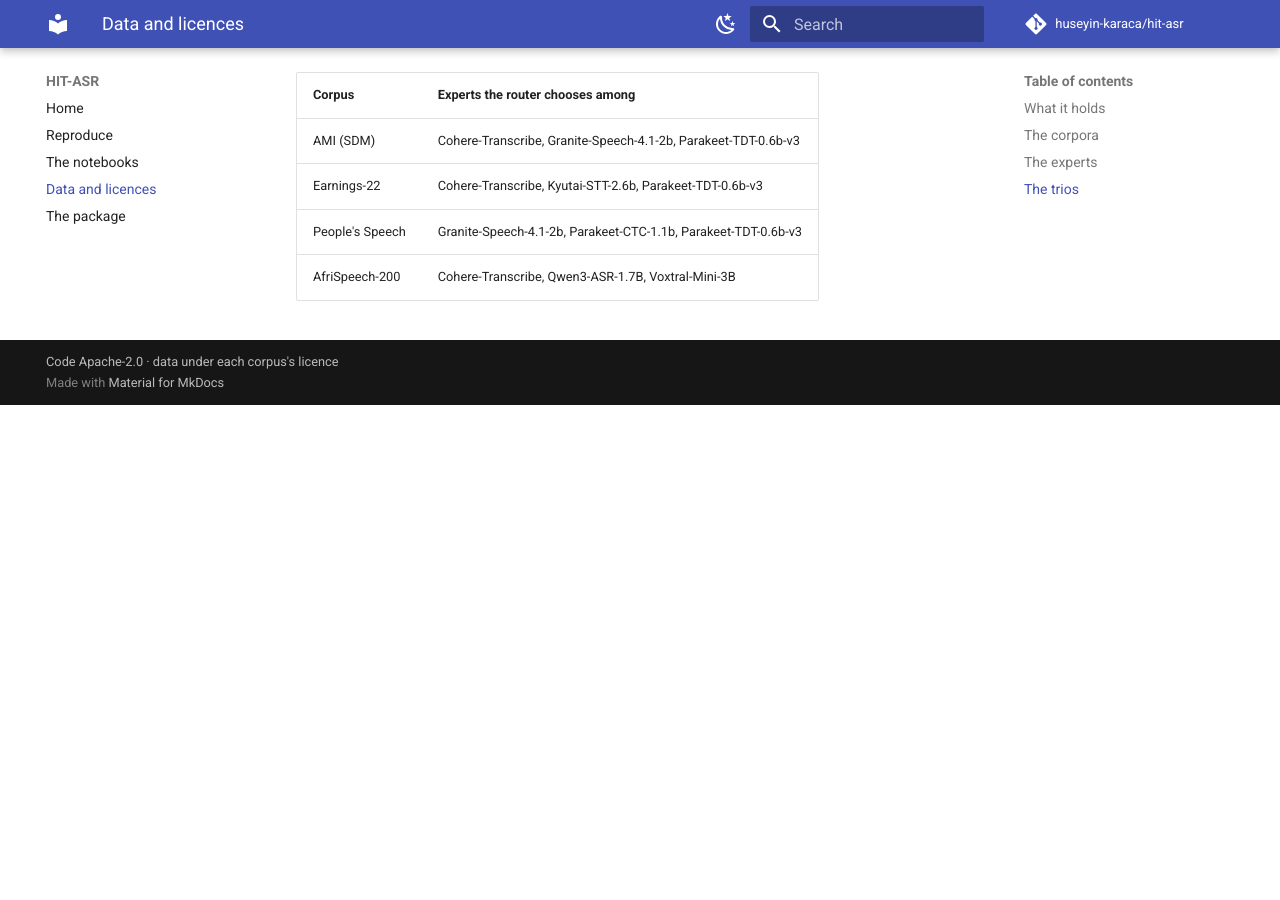
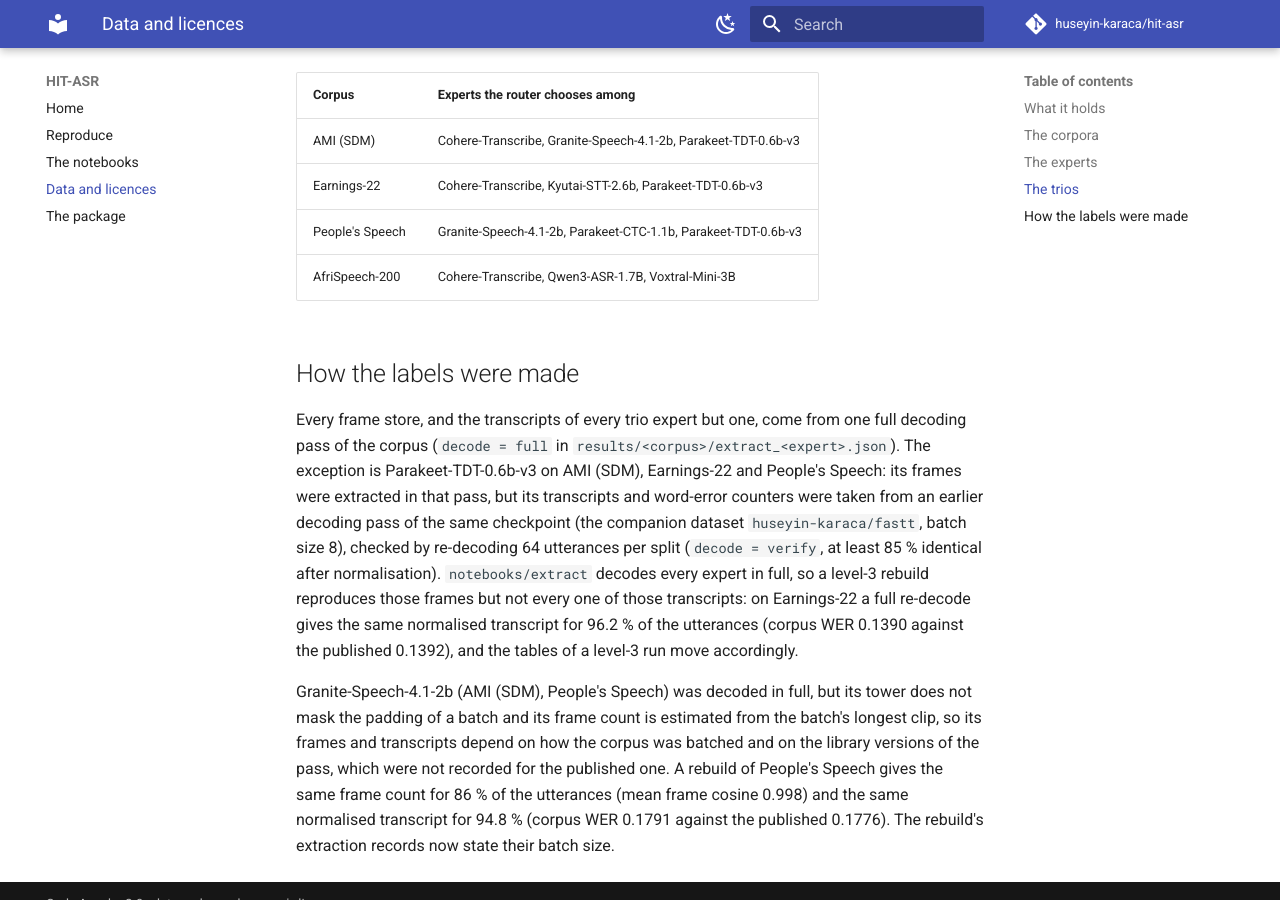
Before and after one commit to huseyin-karaca/hit-asr, an MkDocs documentation site: the page built from docs/data.md, in a window 1280 px wide and 900 px high, scrolled down 2133 px. Built offline with MkDocs 1.6.1 and Material for MkDocs 9.7.7, drawn with Linux system fonts in a browser that asks for light colours; comment, search, counter and statistics services are not loaded; before the commit the page ends 2538 px from its top, so only the background shows below that.

Commit message:
Docs: how the labels were made; the CUDA image with a C compiler; extraction records its batch size

```diff
--- a/docs/data.md
+++ b/docs/data.md
@@ -56,3 +56,21 @@
 | Earnings-22 | Cohere-Transcribe, Kyutai-STT-2.6b, Parakeet-TDT-0.6b-v3 |
 | People's Speech | Granite-Speech-4.1-2b, Parakeet-CTC-1.1b, Parakeet-TDT-0.6b-v3 |
 | AfriSpeech-200 | Cohere-Transcribe, Qwen3-ASR-1.7B, Voxtral-Mini-3B |
+
+## How the labels were made
+
+Every frame store, and the transcripts of every trio expert but one, come from one full decoding pass of the corpus
+(`decode = full` in `results/<corpus>/extract_<expert>.json`). The exception is Parakeet-TDT-0.6b-v3 on AMI (SDM),
+Earnings-22 and People's Speech: its frames were extracted in that pass, but its transcripts and word-error counters
+were taken from an earlier decoding pass of the same checkpoint (the companion dataset `huseyin-karaca/fastt`, batch size 8), checked by re-decoding 64 utterances per split
+(`decode = verify`, at least 85 % identical after normalisation). `notebooks/extract` decodes every expert in full, so a
+level-3 rebuild reproduces those frames but not every one of those transcripts: on Earnings-22 a full re-decode gives
+the same normalised transcript for 96.2 % of the utterances (corpus WER 0.1390 against the published 0.1392), and the
+tables of a level-3 run move accordingly.
+
+Granite-Speech-4.1-2b (AMI (SDM), People's Speech) was decoded in full, but its tower does not mask the padding
+of a batch and its frame count is estimated from the batch's longest clip, so its frames and transcripts depend on
+how the corpus was batched and on the library versions of the pass, which were not recorded for the published one.
+A rebuild of People's Speech gives the same frame count for 86 % of the utterances (mean frame cosine 0.998) and
+the same normalised transcript for 94.8 % (corpus WER 0.1791 against the published 0.1776). The rebuild's
+extraction records now state their batch size.
```
Also changed, not shown: docs/reproduce.md (+2 -0 lines), hub/dataset_card.md (+18 -0 lines), 2 other files.
